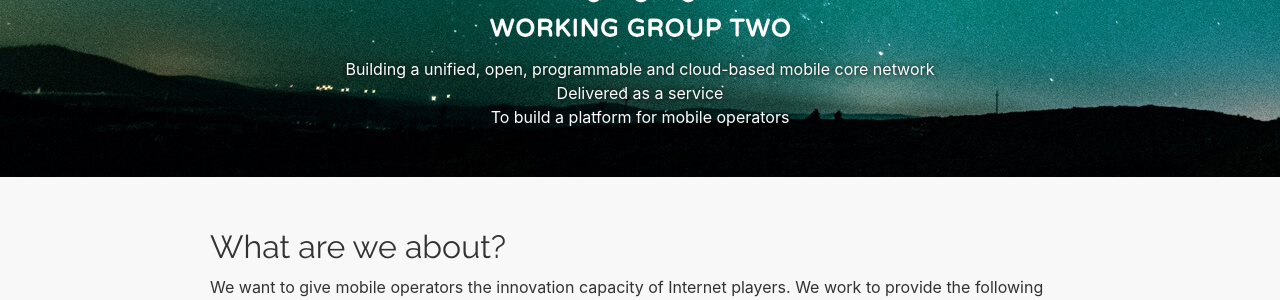
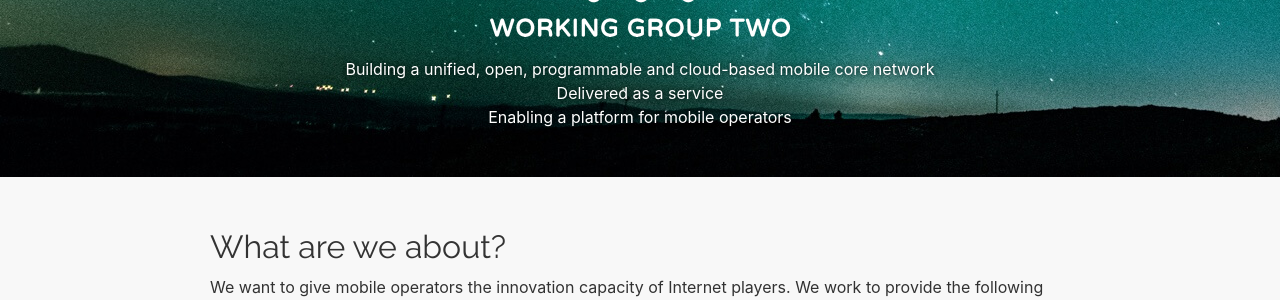
Before and after one commit to working-group-two/engineering-blog, a Jekyll site: the page built from pages/index.md, in a window 1280 px wide and 900 px high. Shown: the part 273-573 px from the top of the window. Built offline with Jekyll 4.4.1, drawn with Linux system fonts in a browser that asks for light colours; nearby versions of some CDN libraries.

Commit message:
Update default.html

```diff
--- a/_layouts/default.html
+++ b/_layouts/default.html
@@ -43,7 +43,7 @@
                 <br>
                 Delivered as a service
                 <br>
-                To build a platform for mobile operators
+                Enabling a platform for mobile operators
             </div>
         </div>
     </div>
```
